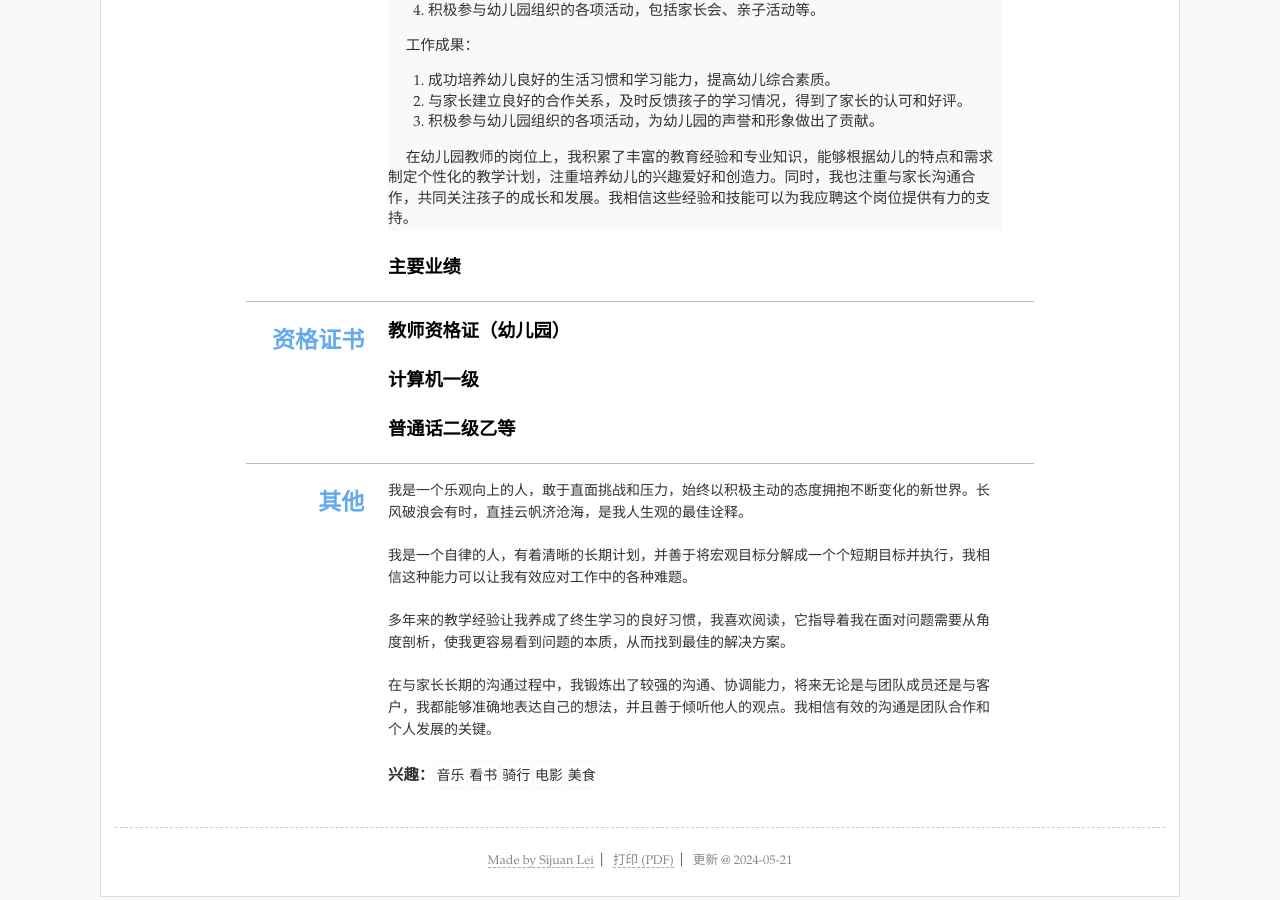
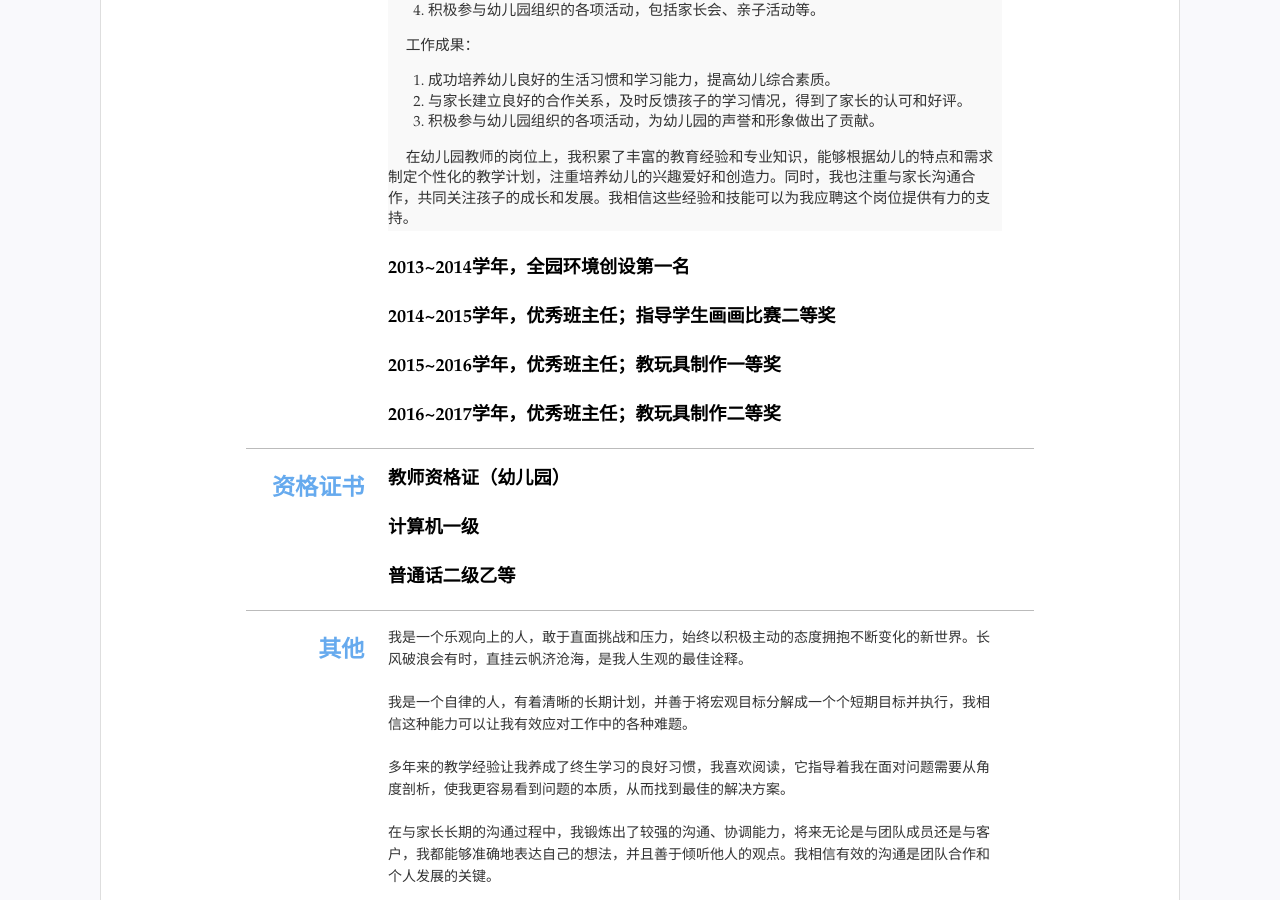
Before and after one commit to pinvondev/resume, a Jekyll site: the page built from index.html, in a window 1280 px wide and 900 px high, scrolled down 516 px. Built offline with Jekyll 4.4.1, drawn with Linux system fonts in a browser that asks for light colours.

Commit message:
modify format

```diff
--- a/_data/resume.yml
+++ b/_data/resume.yml
@@ -42,10 +42,10 @@ main: #简历主要内容，
       md: _data/demo.md
     open: open
     #可以设置open默认展开
-  - title: 主要业绩
-    list:
-      - 1
-      - 2
+  - title: 2013~2014学年，全园环境创设第一名
+  - title: 2014~2015学年，优秀班主任；指导学生画画比赛二等奖
+  - title: 2015~2016学年，优秀班主任；教玩具制作一等奖
+  - title: 2016~2017学年，优秀班主任；教玩具制作二等奖
 
 
 - type: 资格证书
@@ -60,10 +60,10 @@ others: #其他列表显示
 - type: others #ID可以为空
   name: '其他'
   content: #选择需要的格式
-  -   我是一个乐观向上的人，敢于直面挑战和压力，始终以积极主动的态度拥抱不断变化的新世界。长风破浪会有时，直挂云帆济沧海，是我人生观的最佳诠释。
-  -   我是一个自律的人，有着清晰的长期计划，并善于将宏观目标分解成一个个短期目标并执行，我相信这种能力可以让我有效应对工作中的各种难题。
-  -   多年来的教学经验让我养成了终生学习的良好习惯，我喜欢阅读，它指导着我在面对问题需要从角度剖析，使我更容易看到问题的本质，从而找到最佳的解决方案。
-  -   在与家长长期的沟通过程中，我锻炼出了较强的沟通、协调能力，将来无论是与团队成员还是与客户，我都能够准确地表达自己的想法，并且善于倾听他人的观点。我相信有效的沟通是团队合作和个人发展的关键。
+  - 我是一个乐观向上的人，敢于直面挑战和压力，始终以积极主动的态度拥抱不断变化的新世界。长风破浪会有时，直挂云帆济沧海，是我人生观的最佳诠释。
+  - 我是一个自律的人，有着清晰的长期计划，并善于将宏观目标分解成一个个短期目标并执行，我相信这种能力可以让我有效应对工作中的各种难题。
+  - 多年来的教学经验让我养成了终生学习的良好习惯，我喜欢阅读，它指导着我在面对问题需要从角度剖析，使我更容易看到问题的本质，从而找到最佳的解决方案。
+  - 在与家长长期的沟通过程中，我锻炼出了较强的沟通、协调能力，将来无论是与团队成员还是与客户，我都能够准确地表达自己的想法，并且善于倾听他人的观点。我相信有效的沟通是团队合作和个人发展的关键。
   - title: "兴趣："
     items: #单行列表
     - 音乐
```
